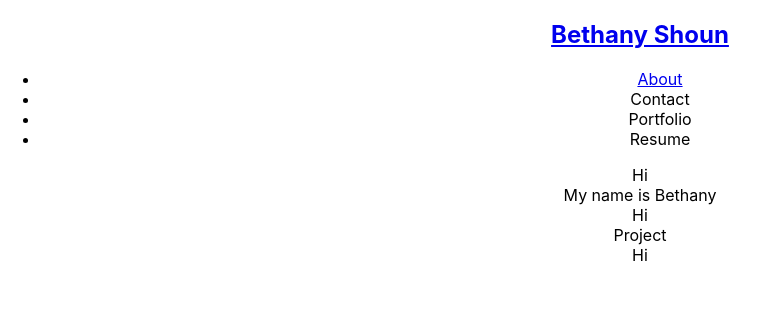
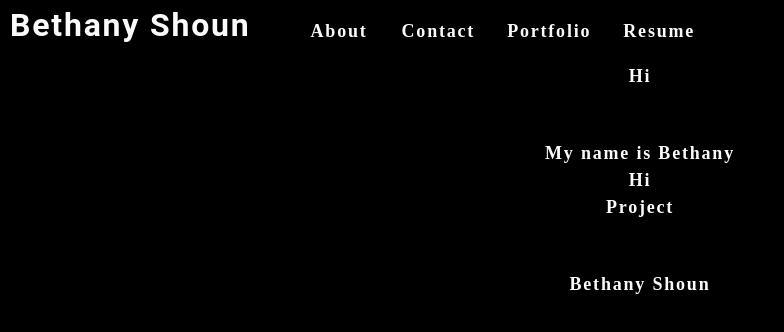
Before and after one commit to bethanyshoun/react-portfolio, a React (Create React App) app: page / in a window 1280 px wide. Shown: the top 332 px of the page, without its empty margins (0-784 px from the left). Built offline with nearby package versions, Linux system fonts and the light colour scheme.

Commit message:
trial CSS from mod 20 lessons for testing plugged in

```diff
--- a/src/components/Footer/index.js
+++ b/src/components/Footer/index.js
@@ -4,7 +4,7 @@
     console.log(name);
     return (
         <header>
-            Hi
+            Bethany Shoun
         </header>
     )
 
--- a/src/index.css
+++ b/src/index.css
@@ -1,13 +1,295 @@
+
+main {
+	margin: 0 auto;
+	max-width: 90%;
+  padding: 50px 30px;
+}
+:root {
+  --primary: #8c54ff;
+  --secondary: #F3A847;
+  --tertiary: #B12704;
+  --light: #fafafa;
+  --dark: #000000;
+  --darker: #111111;
+  --error: rgb(228, 46, 1);
+  --spacing-one: calc(1rem * 0.5);
+  --spacing-two: calc(1rem);
+  --spacing-five: calc(2.5rem);
+
+}
+
+* {
+  box-sizing: border-box;
+}
+
+html,
+body {
+  min-height: 100%;
+}
+
 body {
   margin: 0;
-  font-family: -apple-system, BlinkMacSystemFont, 'Segoe UI', 'Roboto', 'Oxygen',
-    'Ubuntu', 'Cantarell', 'Fira Sans', 'Droid Sans', 'Helvetica Neue',
-    sans-serif;
-  -webkit-font-smoothing: antialiased;
-  -moz-osx-font-smoothing: grayscale;
+  padding: 0;
+  font-weight: 600;
+  line-height: 1.5;
+  font-size: 18px;
+  letter-spacing: .1em;
+  background: var(--dark);
+  color: var(--light);
+  font-family: 'Poiret One', cursive;
+
 }
 
-code {
-  font-family: source-code-pro, Menlo, Monaco, Consolas, 'Courier New',
-    monospace;
+h1,
+h2,
+h3,
+h4,
+h5,
+h6 {
+  font-family: 'Roboto', sans-serif;
+  font-weight: 500;
+  margin: 5px 0;
+  line-height: 1.25;
 }
+
+h1 {
+  font-size: 2.25rem;
+}
+
+h2 {
+  font-size: 2rem;
+}
+
+h3 {
+  font-size: 1.75rem;
+}
+
+h4 {
+  font-size: 1.5rem;
+}
+
+h5 {
+  font-size: 1.25rem;
+}
+
+h6 {
+  font-size: 1rem;
+}
+
+p {
+  font-size: 1.1rem;
+  margin-top: 0;
+}
+
+a {
+  color: var(--tertiary);
+  text-decoration: none;
+  font-weight: bold;
+}
+
+a:hover {
+  text-decoration: underline;
+}
+
+header {
+  background: var(--dark);
+}
+
+header a {
+  color: var(--light);
+}
+
+button {
+  font-size: 1rem;
+  text-decoration: none;
+  padding: 0.25rem 1rem;
+  border-radius: .5rem;
+  border: none;
+  outline: none;
+  cursor: pointer;
+  margin: 0 1px;
+  background-color: var(--secondary);
+}
+
+button:hover {
+  opacity: .8;
+}
+
+button[disabled] {
+  cursor: default;
+  opacity: .8;
+}
+
+img {
+  max-width: 100%;
+}
+
+span[role="img"] {
+  cursor: default;
+}
+
+form {
+  width: 40%;
+}
+
+input {
+  font-size: 1rem;
+  padding: 0.25rem;
+  border: 1px solid var(--dark);
+  outline: none;
+  border-radius: 3px;
+  transition: box-shadow 0.2s;
+}
+
+input:focus {
+  border: 1px solid var(--secondary);
+  box-shadow: 0 0 .25rem rgba(0, 0, 0, .5);
+}
+
+li {
+  list-style: none;
+}
+
+nav a:hover {
+  text-decoration: none;
+}
+
+nav  li {
+  cursor: pointer;
+}
+
+textarea {
+	width: 600px;
+	height: 120px;
+	border: 3px solid #cccccc;
+	padding: 5px;
+}
+
+.container {
+  width: 85%;
+  max-width: 1200px;
+  margin-left: auto;
+  margin-right: auto;
+}
+
+.flex-row {
+  display: flex;
+  flex-wrap: wrap;
+}
+
+.space-between {
+  justify-content: space-between;
+}
+
+.flex-end {
+  justify-content: flex-end;
+}
+
+.mx-1 {
+  margin-right: var(--spacing-one);
+  margin-left: var(--spacing-one);
+}
+
+.mx-2 {
+  margin-right: var(--spacing-two);
+  margin-left: var(--spacing-two);
+}
+
+.my-1 {
+  margin-top: var(--spacing-one);
+  margin-bottom: var(--spacing-one);
+}
+
+.my-2 {
+  margin-top: var(--spacing-two);
+  margin-bottom: var(--spacing-two);
+}
+
+.my-5 {
+  margin-top: var(--spacing-five);
+  margin-bottom: var(--spacing-five);
+}
+
+.px-1 {
+  padding-right: var(--spacing-one);
+  padding-left: var(--spacing-one);
+}
+
+.px-2 {
+  padding-right: var(--spacing-two);
+  padding-left: var(--spacing-two);
+}
+
+.py-1 {
+  padding-top: var(--spacing-one);
+  padding-bottom: var(--spacing-one);
+}
+
+.py-2 {
+  padding-top: var(--spacing-two);
+  padding-bottom: var(--spacing-two);
+}
+
+.card {
+  width: 25%;
+  text-align: center;
+}
+
+.img-thumbnail {
+  width: auto;
+  height: 300px;
+  margin-bottom: 50px;
+  cursor: pointer;
+}
+
+.modalBackdrop {
+	background: rgba(0, 0, 0, .65);
+	bottom: 0;
+	left: 0;
+	overflow: auto;
+	position: fixed;
+	right: 0;
+	top: 0;
+	z-index: 1;
+}
+
+.modalContainer {
+	background: var(--darker);
+	border-radius: 5px;
+	max-width: 100%;
+	margin: 50px auto;
+	padding: 15px;
+	width: 960px;
+}
+
+.modalTitle {
+	font-size: 18px;
+	font-weight: 600;
+	margin-bottom: 25px;
+}
+
+button {
+	background: var(--primary);
+	border: 0;
+	border-radius: 5px;
+	color: #fff;
+	cursor: pointer;
+	font-size: 16px;
+	font-weight: 600;
+	margin-bottom: 30px;
+	padding: 10px 15px;
+}
+
+a {
+	border-radius: 5px;
+	color: var(--primary);
+	font-weight: 600;
+	padding: 2px 4px;
+	margin-left: -2px;
+	margin-right: -2px;
+
+}
+
+.navActive {
+  color: var(--secondary);
+}
```
